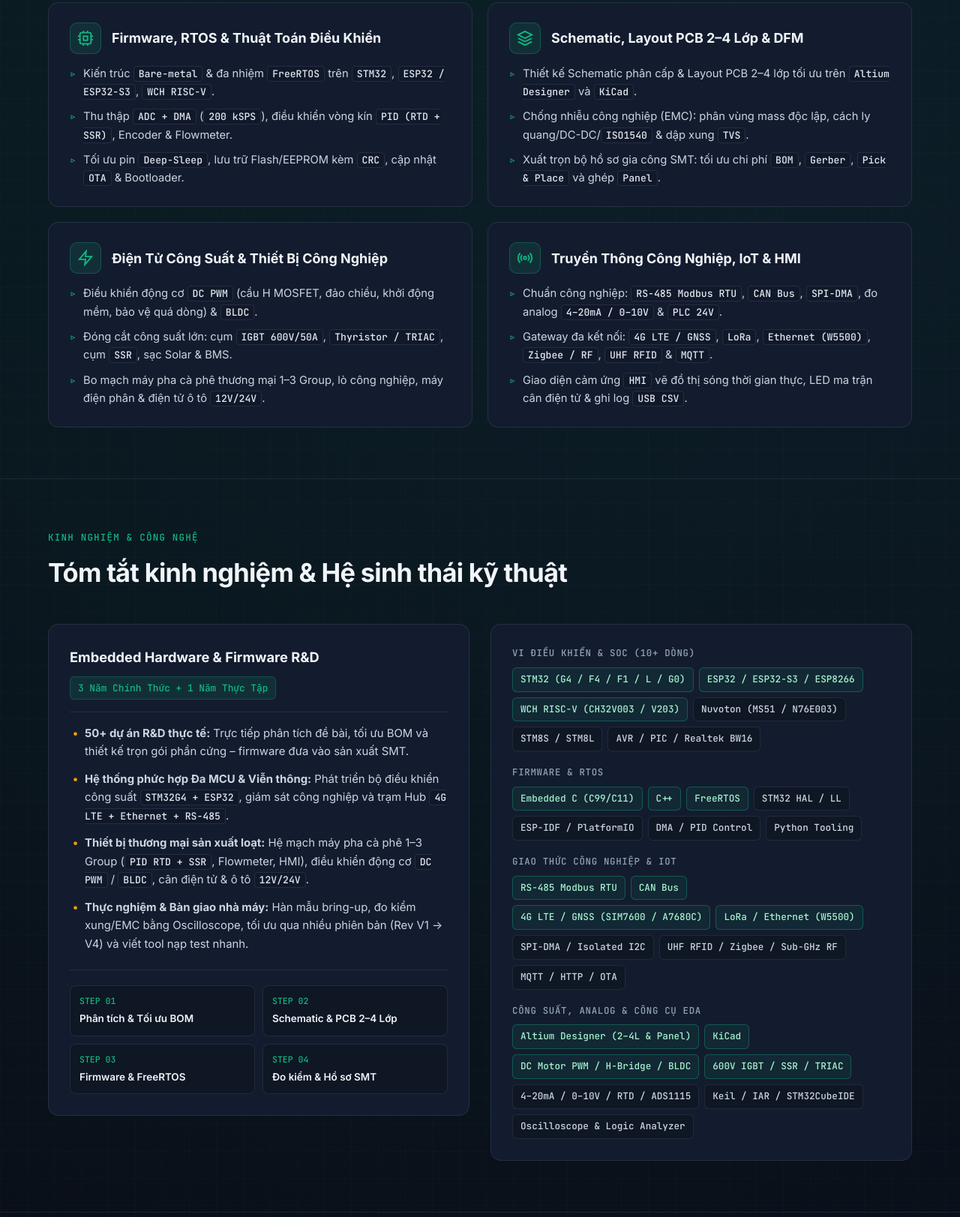
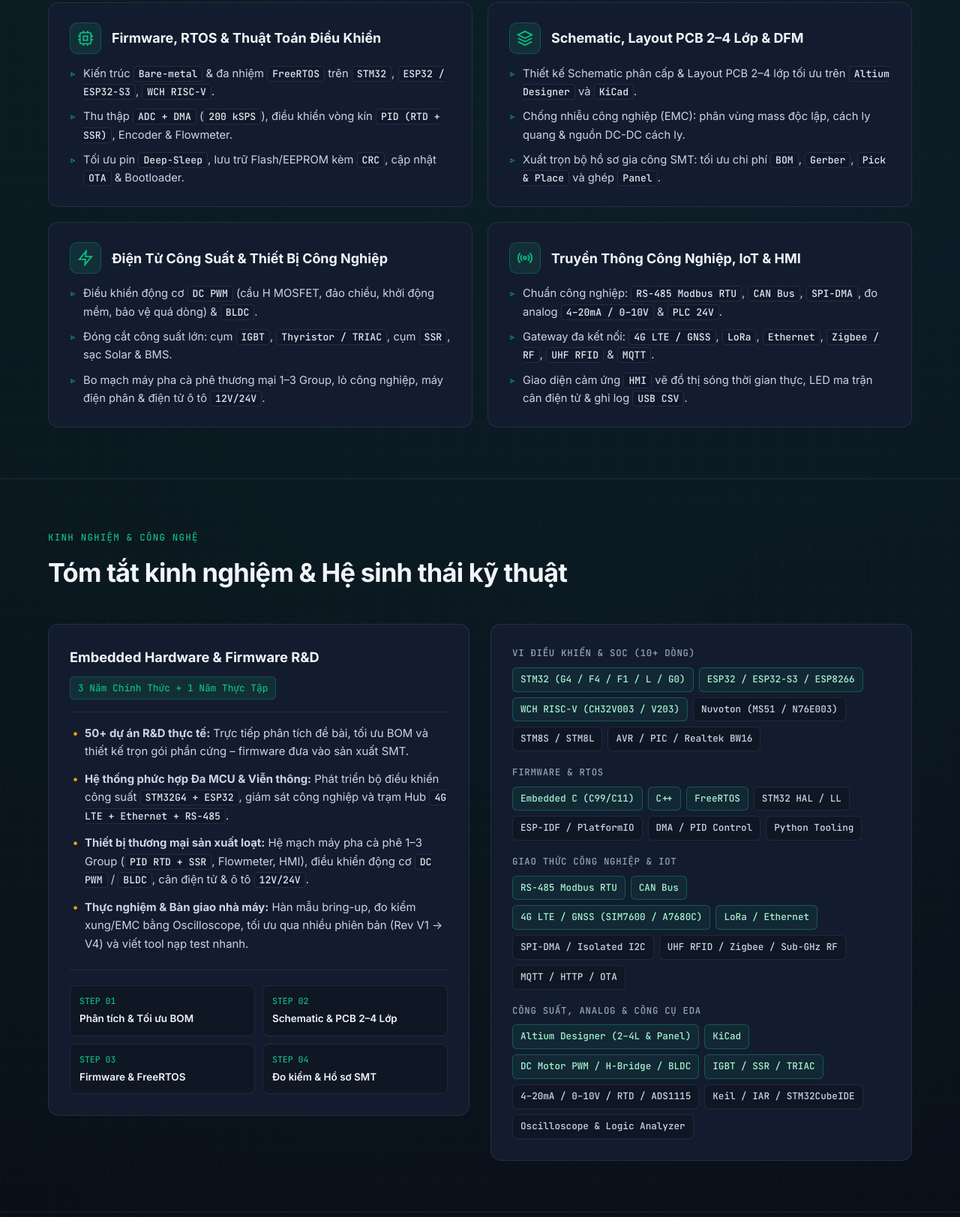
Before and after one commit to ThanhLong0235/embedded-portfolio, a plain HTML site: page index.html in a window 1280 px wide. Shown: the part 1057-2680 px from the top of the page at 75% size. Drawn offline with Linux system fonts and the light colour scheme.

Commit message:
Simplify component names: IGBT, Ethernet, and EMC isolation

```diff
--- a/index.html
+++ b/index.html
@@ -214,8 +214,8 @@
                 <span data-i18n="en">Hierarchical schematics and compact 2–4 layer PCB layouts in <code>Altium Designer</code> and <code>KiCad</code>.</span>
               </li>
               <li>
-                <span data-i18n="vi">Chống nhiễu công nghiệp (EMC): phân vùng mass độc lập, cách ly quang/DC-DC/<code>ISO1540</code> & dập xung <code>TVS</code>.</span>
-                <span data-i18n="en">Industrial EMC design: zoned ground planes, galvanic isolation (<code>ISO1540</code>/opto/DC-DC) & <code>TVS</code> protection.</span>
+                <span data-i18n="vi">Chống nhiễu công nghiệp (EMC): phân vùng mass độc lập, cách ly quang & nguồn DC-DC cách ly.</span>
+                <span data-i18n="en">Industrial EMC design: zoned ground planes, optocouplers & isolated DC-DC power.</span>
               </li>
               <li>
                 <span data-i18n="vi">Xuất trọn bộ hồ sơ gia công SMT: tối ưu chi phí <code>BOM</code>, <code>Gerber</code>, <code>Pick & Place</code> và ghép <code>Panel</code>.</span>
@@ -241,8 +241,8 @@
                 <span data-i18n="en"><code>PWM DC</code> motor drives (H-bridge MOSFET, direction, soft-start, overcurrent cutoff) & <code>BLDC</code>.</span>
               </li>
               <li>
-                <span data-i18n="vi">Đóng cắt công suất lớn: cụm <code>IGBT 600V/50A</code>, <code>Thyristor / TRIAC</code>, cụm <code>SSR</code>, sạc Solar & BMS.</span>
-                <span data-i18n="en">High-power switching: <code>600V/50A IGBT</code> pulse banks, <code>Thyristor / TRIAC</code>, <code>SSR</code> drives & BMS.</span>
+                <span data-i18n="vi">Đóng cắt công suất lớn: cụm <code>IGBT</code>, <code>Thyristor / TRIAC</code>, cụm <code>SSR</code>, sạc Solar & BMS.</span>
+                <span data-i18n="en">High-power switching: <code>IGBT</code> pulse banks, <code>Thyristor / TRIAC</code>, <code>SSR</code> drives & BMS.</span>
               </li>
               <li>
                 <span data-i18n="vi">Bo mạch máy pha cà phê thương mại 1–3 Group, lò công nghiệp, máy điện phân & điện tử ô tô <code>12V/24V</code>.</span>
@@ -268,8 +268,8 @@
                 <span data-i18n="en">Industrial buses: <code>RS-485 Modbus RTU</code>, <code>CAN Bus</code>, <code>SPI-DMA</code>, <code>4–20mA / 0–10V</code> analog & <code>24V PLC I/O</code>.</span>
               </li>
               <li>
-                <span data-i18n="vi">Gateway đa kết nối: <code>4G LTE / GNSS</code>, <code>LoRa</code>, <code>Ethernet (W5500)</code>, <code>Zigbee / RF</code>, <code>UHF RFID</code> & <code>MQTT</code>.</span>
-                <span data-i18n="en">Multi-link gateways: <code>4G LTE / GNSS</code>, <code>LoRa</code>, <code>Ethernet (W5500)</code>, <code>Zigbee / RF</code>, <code>UHF RFID</code> & <code>MQTT</code>.</span>
+                <span data-i18n="vi">Gateway đa kết nối: <code>4G LTE / GNSS</code>, <code>LoRa</code>, <code>Ethernet</code>, <code>Zigbee / RF</code>, <code>UHF RFID</code> & <code>MQTT</code>.</span>
+                <span data-i18n="en">Multi-link gateways: <code>4G LTE / GNSS</code>, <code>LoRa</code>, <code>Ethernet</code>, <code>Zigbee / RF</code>, <code>UHF RFID</code> & <code>MQTT</code>.</span>
               </li>
               <li>
                 <span data-i18n="vi">Giao diện cảm ứng <code>HMI</code> vẽ đồ thị sóng thời gian thực, LED ma trận cân điện tử & ghi log <code>USB CSV</code>.</span>
@@ -392,7 +392,7 @@
                   <span class="chip highlight">RS-485 Modbus RTU</span>
                   <span class="chip highlight">CAN Bus</span>
                   <span class="chip highlight">4G LTE / GNSS (SIM7600 / A7680C)</span>
-                  <span class="chip highlight">LoRa / Ethernet (W5500)</span>
+                  <span class="chip highlight">LoRa / Ethernet</span>
                   <span class="chip">SPI-DMA / Isolated I2C</span>
                   <span class="chip">UHF RFID / Zigbee / Sub-GHz RF</span>
                   <span class="chip">MQTT / HTTP / OTA</span>
@@ -408,7 +408,7 @@
                   <span class="chip highlight">Altium Designer (2–4L & Panel)</span>
                   <span class="chip highlight">KiCad</span>
                   <span class="chip highlight">DC Motor PWM / H-Bridge / BLDC</span>
-                  <span class="chip highlight">600V IGBT / SSR / TRIAC</span>
+                  <span class="chip highlight">IGBT / SSR / TRIAC</span>
                   <span class="chip">4–20mA / 0–10V / RTD / ADS1115</span>
                   <span class="chip">Keil / IAR / STM32CubeIDE</span>
                   <span class="chip">Oscilloscope & Logic Analyzer</span>
@@ -640,7 +640,7 @@
                 <span data-i18n="en">Dual-MCU (STM32G431 + ESP32) Power Controller</span>
               </h3>
               <p class="gallery-desc">
-                <span data-i18n="vi">Cách ly miền công suất 0–150VDC (IGBT 600V, 10 relay) với miền xử lý tốc độ cao & PLC 24V.</span>
+                <span data-i18n="vi">Cách ly miền công suất 0–150VDC (IGBT, 10 relay) với miền xử lý tốc độ cao & PLC 24V.</span>
                 <span data-i18n="en">Separates 0–150VDC IGBT/relay switching from 170MHz MCU, RS-485, and isolated 24V PLC I/O.</span>
               </p>
             </div>
@@ -694,8 +694,8 @@
                 <span data-i18n="en">Industrial IoT Hub (4G LTE, Ethernet, Wi-Fi, RS-485)</span>
               </h3>
               <p class="gallery-desc">
-                <span data-i18n="vi">Tích hợp A7680C 4G, W5500 LAN, RS-485, Zigbee, 8 ngõ vào cách ly quang và 4 ngõ ra Relay.</span>
-                <span data-i18n="en">Combines A7680C 4G LTE, W5500 LAN, ESP32, RS-485, 8× isolated inputs, and 4× relays.</span>
+                <span data-i18n="vi">Tích hợp 4G LTE, Ethernet, RS-485, Zigbee, 8 ngõ vào cách ly quang và 4 ngõ ra Relay.</span>
+                <span data-i18n="en">Combines 4G LTE, Ethernet, ESP32, RS-485, 8× isolated inputs, and 4× relays.</span>
               </p>
             </div>
           </article>
```
Also changed, not shown: 1 other file.
